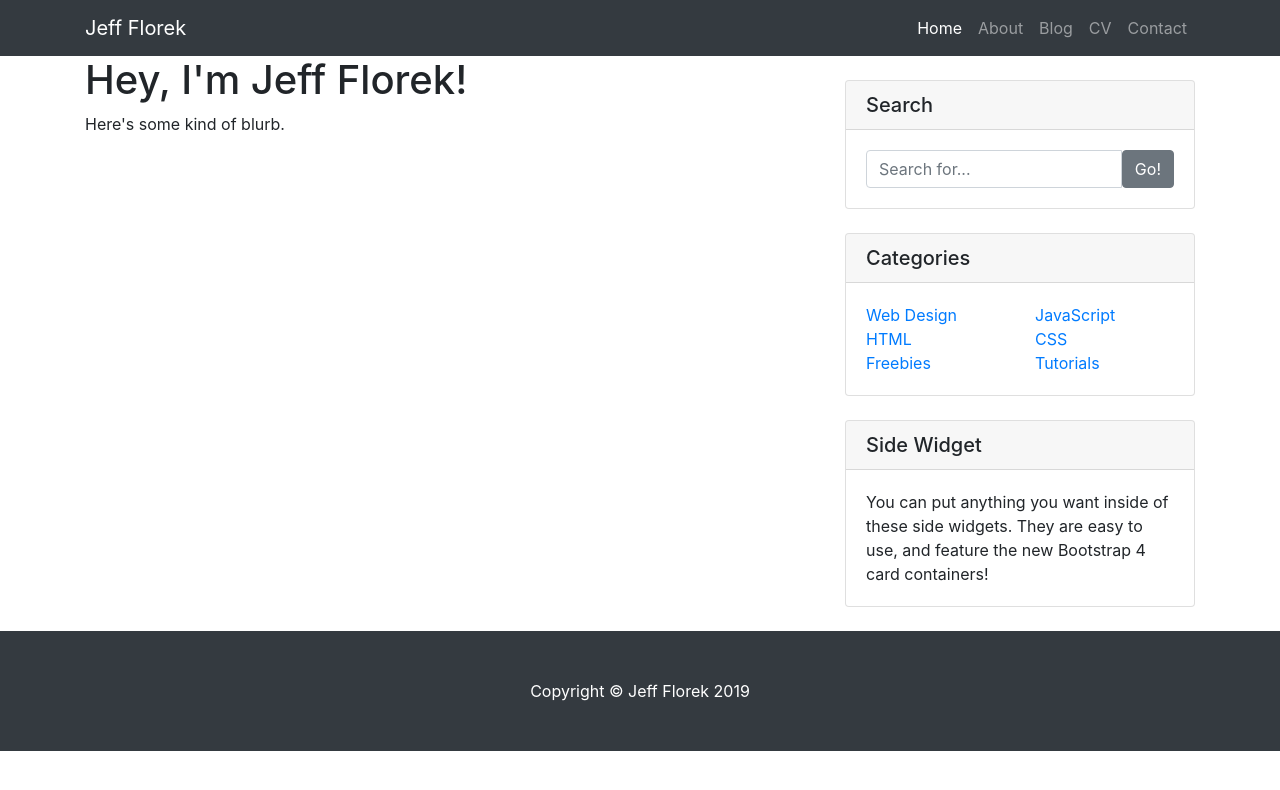
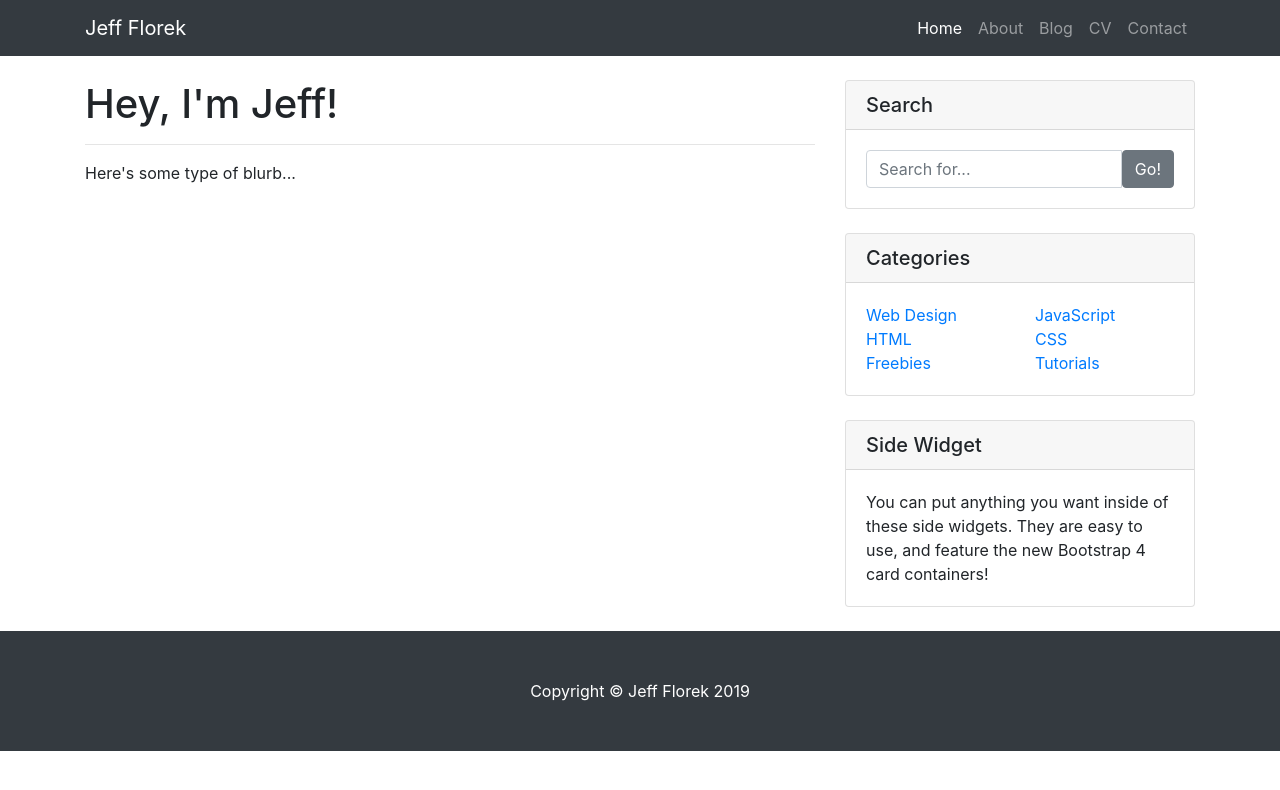
Before and after one commit to jkflorek/jkflorek.github.io, a Jekyll site: the page built from index.html, in a window 1280 px wide. Shown: the top 790 px of the page. Built offline with Jekyll 4.4.1, drawn with Linux system fonts in a browser that asks for light colours.

Commit message:
Update index.html

```diff
--- a/index.html
+++ b/index.html
@@ -2,7 +2,7 @@
 layout: default
 title: Jeff Florek, Mechanical Engineer
 ---
-<div class="blurb">
-	<h1>Hey, I'm Jeff Florek!</h1>
-	<p>Here's some kind of blurb.</p>
-</div><!-- /.blurb -->
+<h1 class="mt-4">Hey, I'm Jeff!</h1>
+
+<hr>
+Here's some type of blurb...
```
